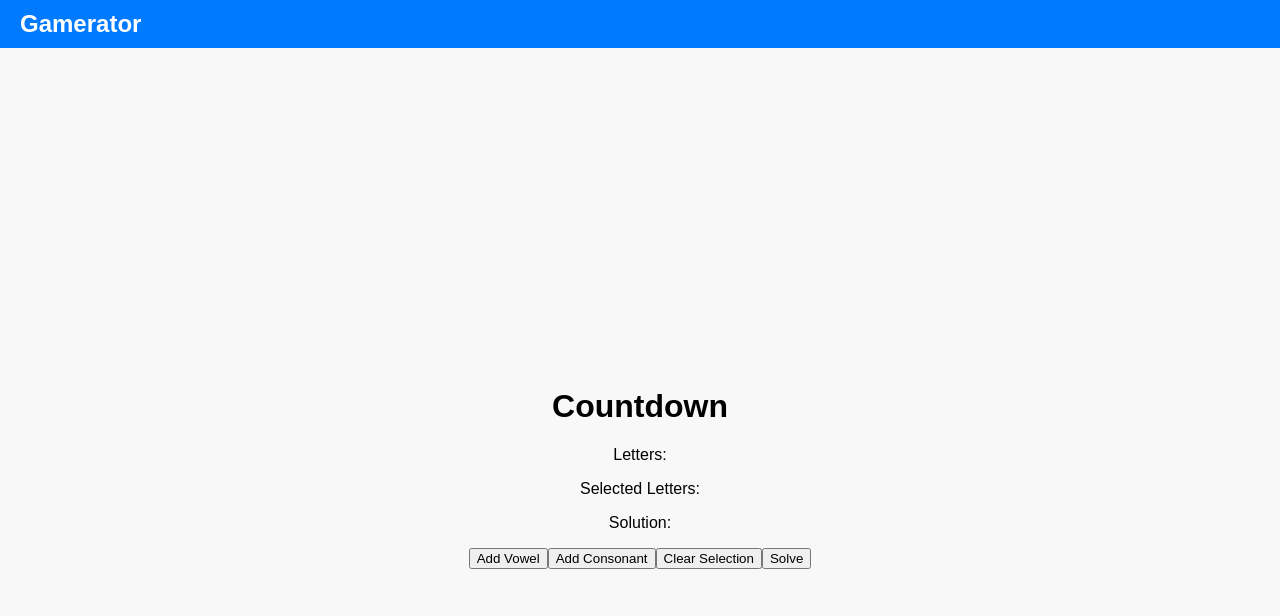
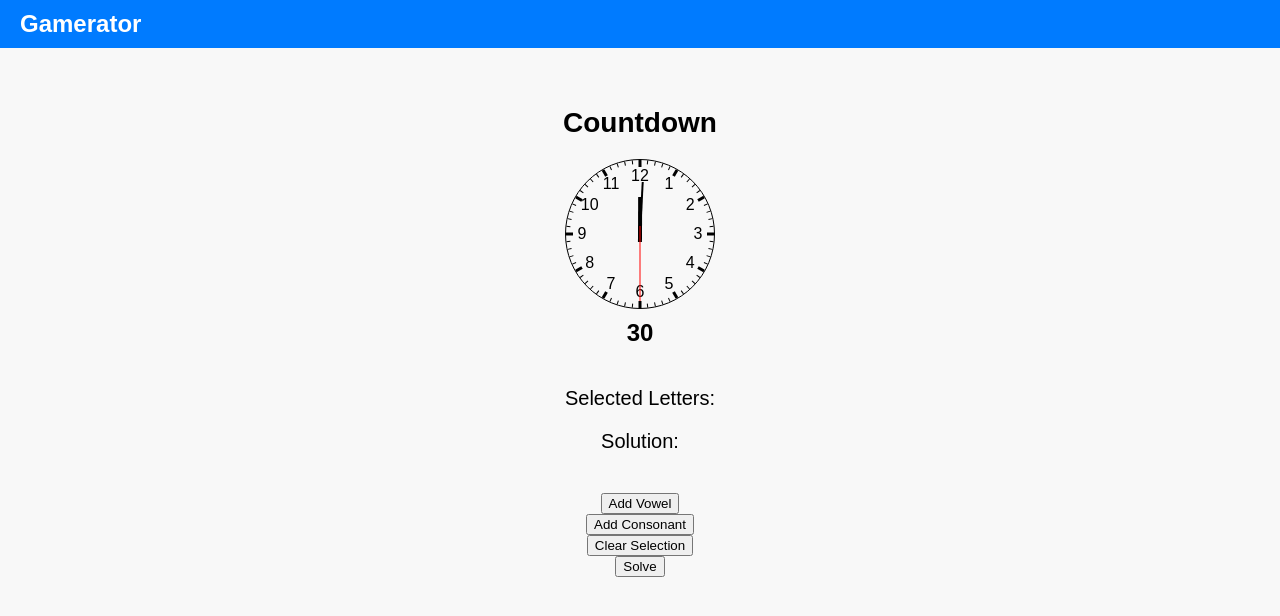
Before and after one commit to prontopablo/Contenterator, a React (Create React App) app: page /Countdown in a window 1280 px wide. Shown: the top 616 px of the page. Built offline with nearby package versions, Linux system fonts and the light colour scheme.

Commit message:
Added Countdown clock, started word verification, updated styling for home/countdown pages

```diff
--- a/package.json
+++ b/package.json
@@ -12,6 +12,7 @@
     "dotenv": "^16.3.1",
     "openai": "^3.3.0",
     "react": "^18.2.0",
+    "react-clock": "^4.2.0",
     "react-dom": "^18.2.0",
     "react-router-dom": "^6.14.1",
     "react-scripts": "5.0.1",
--- /dev/null
+++ b/src/pages/Countdown.css
@@ -0,0 +1,113 @@
+.container {
+    display: flex;
+    flex-direction: column;
+    align-items: center;
+    justify-content: flex-start;
+    height: 100vh;
+    font-family: Arial, sans-serif;
+  }
+
+  h1 {
+    font-size: 28px;
+    margin-bottom: 20px;
+    text-align: center;
+  }
+
+  .clock-container {
+    margin-bottom: 20px;
+    display: flex;
+    flex-direction: column;
+    align-items: center;
+  }
+
+  .clock {
+    margin: 0 auto;
+  }
+
+  .timer {
+    font-size: 24px;
+    font-weight: bold;
+    margin-top: 10px;
+  }
+
+  .letters-section {
+    text-align: center;
+    margin-bottom: 20px;
+  }
+
+  .letters-section p {
+    font-size: 20px;
+  }
+
+  .buttons-container {
+    display: flex;
+    flex-wrap: wrap;
+    justify-content: center;
+    gap: 10px;
+    margin-bottom: 20px;
+  }
+
+  .button {
+    padding: 10px 20px;
+    font-size: 16px;
+    font-weight: bold;
+    border: none;
+    border-radius: 4px;
+    background-color: #3498db;
+    color: #fff;
+    cursor: pointer;
+    transition: background-color 0.3s ease;
+  }
+
+  .button:disabled {
+    background-color: #ccc;
+    cursor: not-allowed;
+  }
+
+  .button:hover {
+    background-color: #2980b9;
+  }
+
+  .selected-letters {
+    margin-bottom: 20px;
+  }
+
+  .selected-letters p {
+    font-size: 18px;
+  }
+
+  .solution {
+    font-size: 24px;
+    font-weight: bold;
+  }
+
+  .letter-buttons {
+    display: flex;
+    flex-wrap: wrap;
+    justify-content: center;
+    gap: 10px;
+  }
+
+  .letter-button {
+    padding: 10px 15px;
+    font-size: 18px;
+    font-weight: bold;
+    border: none;
+    border-radius: 4px;
+    background-color: #f2f2f2;
+    color: #333;
+    cursor: pointer;
+    transition: background-color 0.3s ease;
+  }
+
+  .letter-button:hover {
+    background-color: #e6e6e6;
+  }
+
+  .react-clock__hand.react-clock__hand__hours {
+    display: none;
+  }
+
+  .react-clock__hand.react-clock__hand__minutes {
+    display: none;
+  }
--- a/src/pages/Countdown.js
+++ b/src/pages/Countdown.js
@@ -1,16 +1,58 @@
-import React, { useState } from 'react';
+import React, { useState, useEffect, useCallback } from 'react';
+import Clock from 'react-clock';
+import 'react-clock/dist/Clock.css';
+import './Countdown.css';
 
 const Countdown = () => {
   const [letters, setLetters] = useState([]);
   const [selectedLetters, setSelectedLetters] = useState([]);
   const [solution, setSolution] = useState('');
+  const [timer, setTimer] = useState(30);
 
   const vowels = 'AEIOU';
   const consonants = 'BCDFGHJKLMNPQRSTVWXYZ';
 
+  const handleSolve = useCallback(() => {
+    // Read the words.txt file
+    fetch('../words.txt')
+      .then(response => response.text())
+      .then(wordList => {
+        // Split the word list into an array of words
+        const validWords = wordList.split('\n');
+
+        // Check if the selected letters form a valid word
+        const selectedWord = selectedLetters.join('').toLowerCase();
+        const isValidWord = validWords.includes(selectedWord);
+
+        if (isValidWord) {
+          setSolution(selectedWord);
+        } else {
+          setSolution('No valid word found');
+        }
+      })
+      .catch(error => {
+        console.error('Error reading the word list:', error);
+      });
+  }, [selectedLetters]);
+
+  useEffect(() => {
+    if (letters.length === 9) {
+      const interval = setInterval(() => {
+        setTimer((prevTimer) => prevTimer - 1);
+      }, 1000);
+
+      if (timer === 0) {
+        clearInterval(interval);
+        handleSolve();
+      }
+
+      return () => clearInterval(interval);
+    }
+  }, [letters, timer, handleSolve]);
+
   const handleGenerateLetter = (type) => {
     if (letters.length >= 9) {
-      return; // Maximum number of letters reached, exit the function
+      return;
     }
 
     const availableLetters = type === 'vowel' ? vowels : consonants;
@@ -26,17 +68,23 @@ const Countdown = () => {
     setSelectedLetters([]);
   };
 
-  const handleSolve = () => {
-    // Implement your logic to find the solution here
-    // Assign the solution to the 'solution' state variable
-  };
-
   return (
-    <div>
+    <div className="container">
       <h1>Countdown</h1>
-      <p>Letters: {letters.join(' ')}</p>
-      <p>Selected Letters: {selectedLetters.join(' ')}</p>
-      <p>Solution: {solution}</p>
+      <div className="clock-container">
+        <Clock
+          className="clock"
+          value={new Date(0, 0, 0, 0, 0, timer)} // Set the clock value based on the timer
+          size={150}
+          renderNumbers={true}
+        />
+        <div className="timer">{timer}</div> {/* Added timer display */}
+      </div>
+      <div className="letters-section">
+        <p>{letters.join(' ')}</p>
+        <p>Selected Letters: {selectedLetters.join(' ')}</p>
+        <p>Solution: {solution}</p>
+      </div>
       <button onClick={() => handleGenerateLetter('vowel')} disabled={letters.length >= 9}>
         Add Vowel
       </button>
@@ -46,7 +94,6 @@ const Countdown = () => {
       <button onClick={handleClearSelection}>Clear Selection</button>
       <button onClick={handleSolve}>Solve</button>
       <div>
-        {/* Render the letters as buttons */}
         {letters.map((letter, index) => (
           <button key={index} onClick={() => handleSelectLetter(letter)}>
             {letter}
--- a/src/pages/Home.css
+++ b/src/pages/Home.css
@@ -3,7 +3,7 @@
   }
 
   .game-card {
-    margin-right: 5px;
+    margin-right: 0px;
     transition: transform 0.3s ease;
   }
 
@@ -12,7 +12,7 @@
   }
 
   .game-card img {
-    max-width: 100%;
-    height: 760px;
+    max-width: 98%;
+    height: 700px;
     object-fit: cover; /* Maintain aspect ratio */
   }
```
Also changed, not shown: 1 other file (tests, documents, lock files or other folders).
